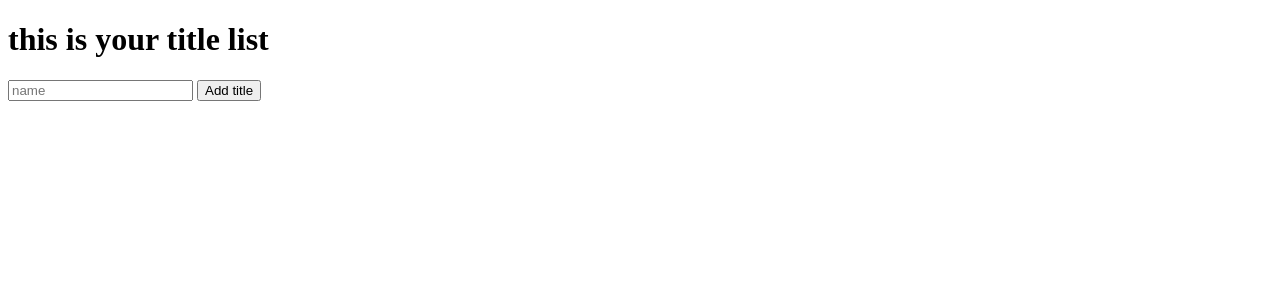
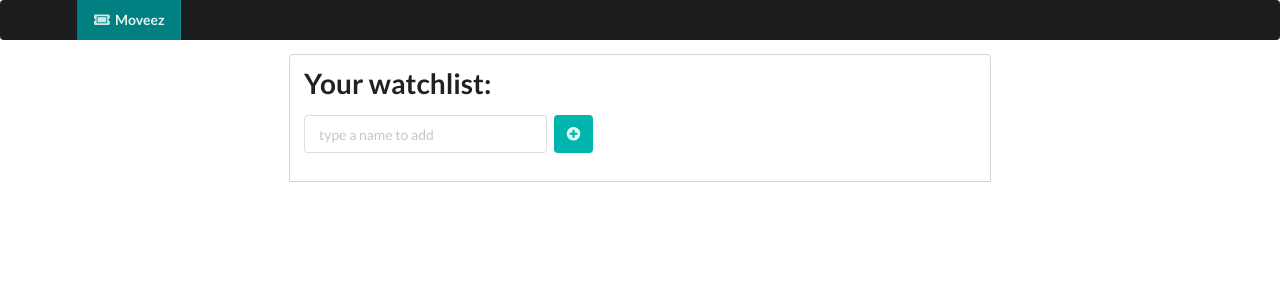
Before and after one commit to badewanne89/moveez, a Node server app: page /title in a window 1280 px wide. Shown: the top 300 px of the page. Run offline with Node 20, Linux system fonts and the light colour scheme; data that the repository does not hold is empty; some libraries are stand-ins or nearby versions.

Commit message:
adding semantic ui and simplistic styling to title index page closes #1

```diff
--- a/app/app.js
+++ b/app/app.js
@@ -28,6 +28,7 @@ app.use(bodyParser.json({type: "application/json"}))
 
 //VIEW
 app.set("view engine", "ejs")
+app.use(express.static(__dirname + "/views/public"))
 
 //ROUTES
 //index
--- a/app/controllers/title.js
+++ b/app/controllers/title.js
@@ -19,11 +19,6 @@ function getTitles(req, res){
     })
 }
 
-//NEW GET /title to open form to enter new title for creation
-function newTitle(req, res){
-    res.render("title/new")
-}
-
 //CREATE POST /title to add a new title
 function postTitle(req, res){
     var newTitle = new Title(req.body.title)
@@ -43,4 +38,4 @@ function postTitle(req, res){
 }
 
 //export all functions
-module.exports = { getTitles, postTitle, newTitle };
+module.exports = { getTitles, postTitle };
--- a/app/views/partials/header.ejs
+++ b/app/views/partials/header.ejs
@@ -2,5 +2,22 @@
 <html>
     <head>
         <title>Moveez - your online watchlist</title>
+        <link rel="stylesheet" type="text/css" href="https://cdnjs.cloudflare.com/ajax/libs/semantic-ui/2.2.13/semantic.min.css">
+        <script
+            src="https://code.jquery.com/jquery-3.2.1.min.js"
+            integrity="sha256-hwg4gsxgFZhOsEEamdOYGBf13FyQuiTwlAQgxVSNgt4="
+            crossorigin="anonymous">
+        </script>
+        <script src="https://cdnjs.cloudflare.com/ajax/libs/semantic-ui/2.2.13/semantic.min.js"></script>
+        <link rel="stylesheet" href="/app.css">
     </head>
     <body>
+
+        <div class="ui flex inverted menu">
+            <div class="ui container">
+                <a id="logo" href="/title" class="header item">
+                    <i class="ticket icon"></i>
+                    Moveez
+                </a>
+            </div>
+        </div>
--- /dev/null
+++ b/app/views/public/app.css
@@ -0,0 +1,3 @@
+#logo {
+    background-color: teal;
+}
--- a/app/views/title/index.ejs
+++ b/app/views/title/index.ejs
@@ -1,16 +1,24 @@
 <% include ../partials/header %>
 
-<h1>this is your title list</h1>
+<div class="ui main text container">
+    <div class="ui top attached segment">
+        <h1 class="ui header">Your watchlist:</h1>
 
-<form action="/title" method="POST">
-    <input type="text" placeholder="name" name="title[name]">
-    <button>Add title</button>
-</form>
+        <form class="ui form" action="/title" method="POST">
+            <div class="fields">
+                <div class="six wide field">
+                    <input type="text" placeholder="type a name to add" name="title[name]" required>
+                </div>
+                <button class="ui icon teal button"><i class="add circle icon"></i></button>
+            </div>
+        </form>
 
-<ul>
-<% titles.forEach(function(title){ %>
-    <li><%= title.name %></li>
-<% }); %>
-</ul>
+        <ul class="ui list">
+        <% titles.forEach(function(title){ %>
+            <li><%= title.name %></li>
+        <% }); %>
+        </ul>
+    </div>
+</div>
 
 <% include ../partials/footer %>
```
Also changed, not shown: test/integration/app.js (+20 -0 lines), 2 other files.
